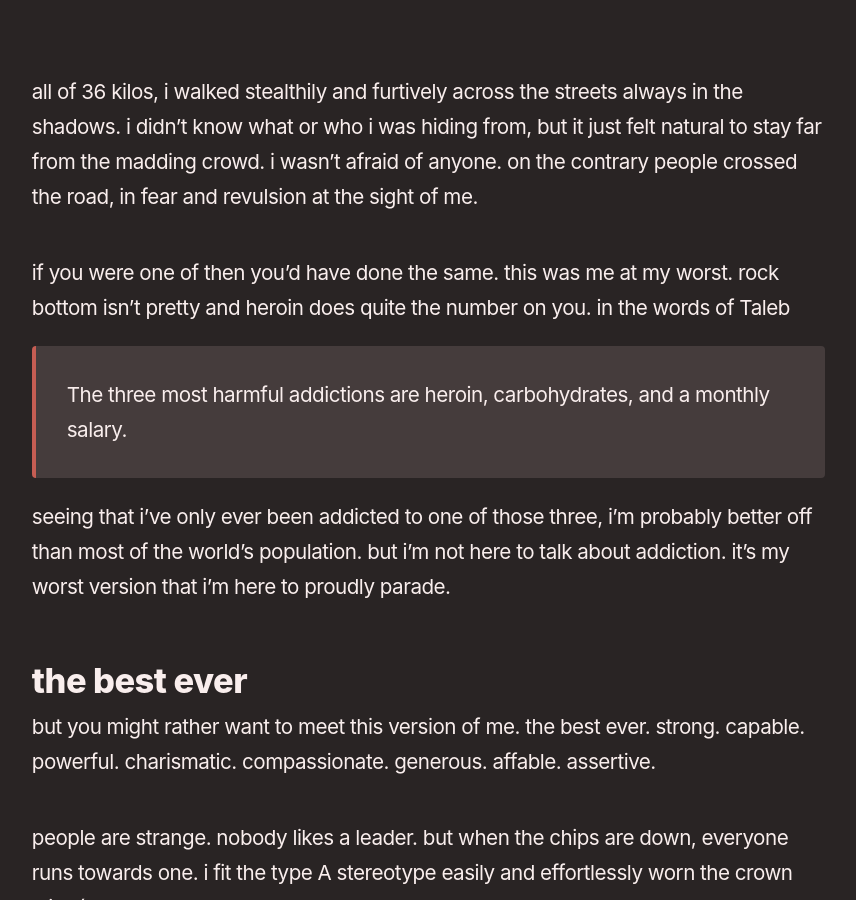
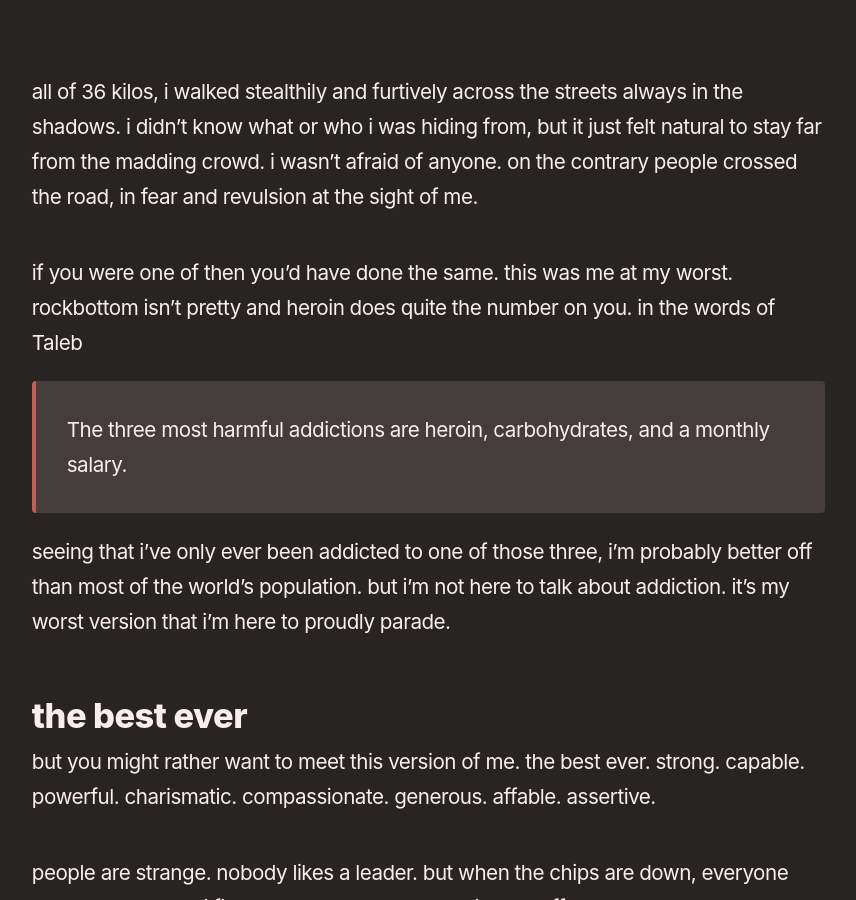
Before and after one commit to reddy2go/redgarden, a Jekyll site: the page built from _notes/best version worst version.md, in a window 1280 px wide and 900 px high, scrolled down 402 px. Shown: the whole window, without its empty margins (45-901 px from the left). Built offline with Jekyll 4.4.1, drawn with Linux system fonts in a browser that asks for light colours; some web fonts are replaced; Markdown is read by kramdown in place of the engine named in the settings.

Commit message:
auto commit

```diff
--- a/_notes/best version worst version.md
+++ b/_notes/best version worst version.md
@@ -7,7 +7,7 @@ category:
 ---
 all of 36 kilos, i walked stealthily and furtively across the streets always in the shadows. i didn’t know what or who i was hiding from, but it just felt natural to stay far from the madding crowd. i wasn’t afraid of anyone. on the contrary people crossed the road, in fear and revulsion at the sight of me.
 
-if you were one of then you’d have done the same. this was me at my worst. rock bottom isn’t pretty and heroin does quite the number on you. in the words of Taleb
+if you were one of then you’d have done the same. this was me at my worst. rockbottom isn’t pretty and heroin does quite the number on you. in the words of Taleb
 
 > The three most harmful addictions are heroin, carbohydrates, and a monthly salary.
 
```
